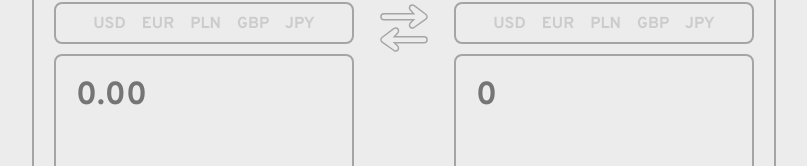
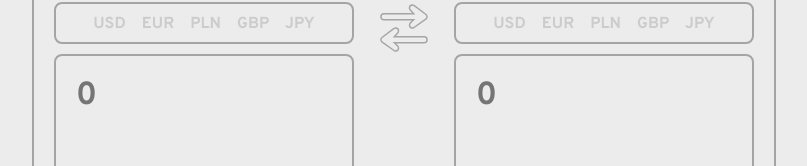
Before and after one commit to lookatthisdoode/currency-converter-1-0, a React (Vite) app: page / in a window 1280 px wide. Shown: the part 304-470 px from the top of the page, without its empty margins (236-1043 px from the left). Built offline with nearby package versions, Linux system fonts and the light colour scheme; no server answers.

Commit message:
changed placeholder

```diff
--- a/src/components/CurrencyInput.jsx
+++ b/src/components/CurrencyInput.jsx
@@ -31,7 +31,7 @@ const CurrencyInput = () => {
       <input
         type="text"
         className="currency-input-textfield"
-        placeholder="0.00"
+        placeholder="0"
         onChange={(e) => handleConvert(e)}
       />
       <div className="currency-input-rate josefin-sans">
```
